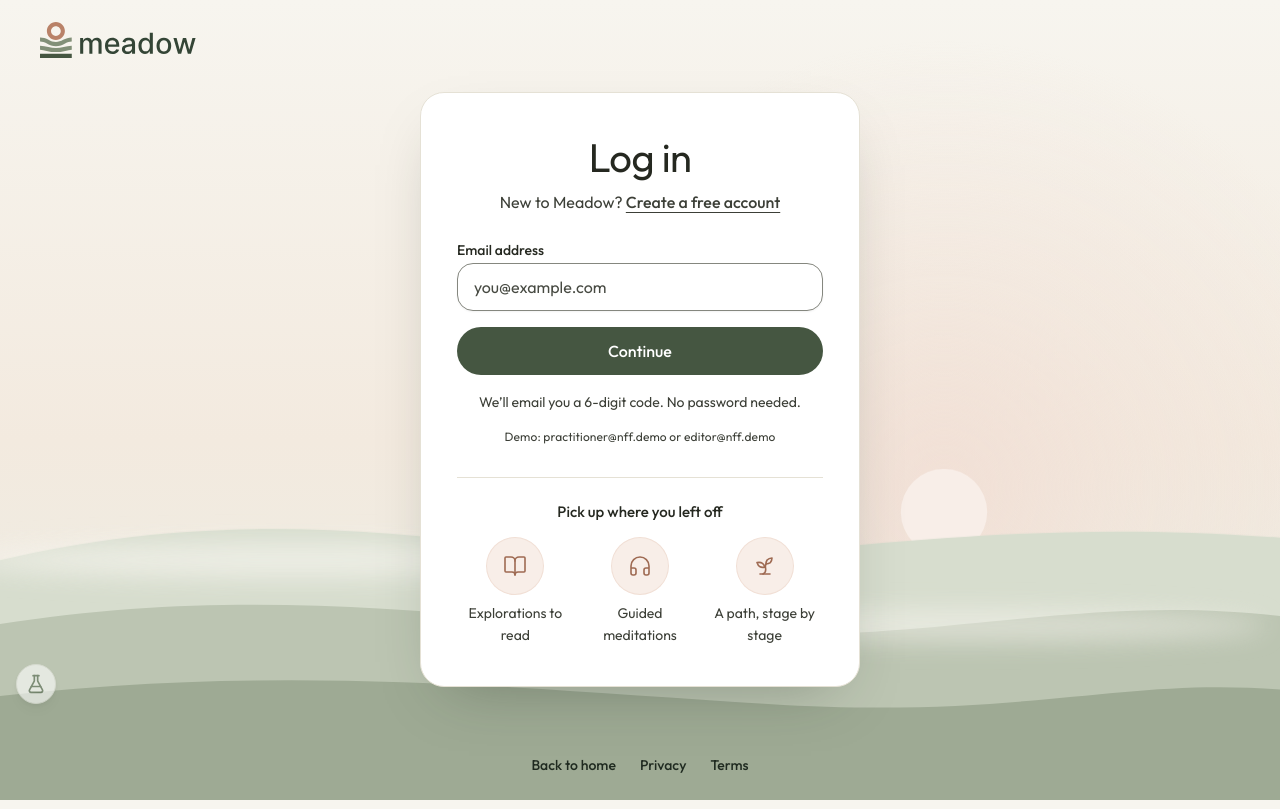
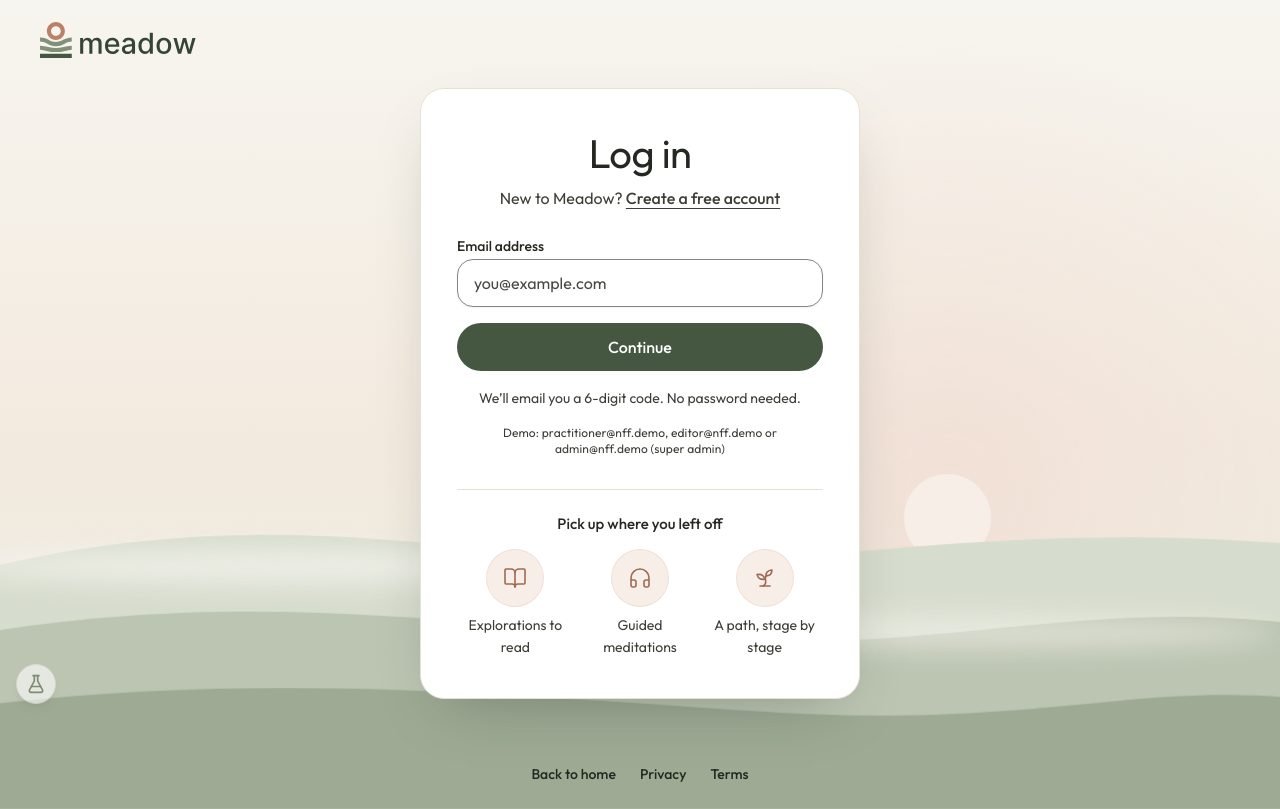
Before and after one commit to RohitPalkar/nff-demo-ui, a React (Vite) app: page /login in a window 1280 px wide. Built offline with nearby package versions, Linux system fonts and the light colour scheme.

Commit message:
feat: add super admin email to login page demo accounts
- Update LoginPage to show admin@nff.demo (super admin) alongside practitioner and editor
- All tests pass, typecheck and build succeed

```diff
--- a/src/pages/auth/LoginPage.tsx
+++ b/src/pages/auth/LoginPage.tsx
@@ -109,7 +109,7 @@ export function LoginPage() {
           We’ll email you a 6-digit code. No password needed.
         </p>
         <p className="text-center nff-caption text-muted-foreground">
-          Demo: practitioner@nff.demo or editor@nff.demo
+          Demo: practitioner@nff.demo, editor@nff.demo or admin@nff.demo (super admin)
         </p>
       </form>
     </AuthCard>
```
